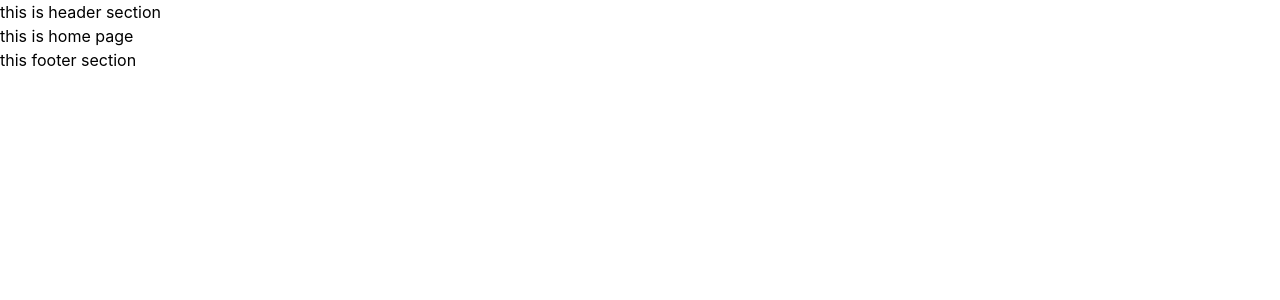
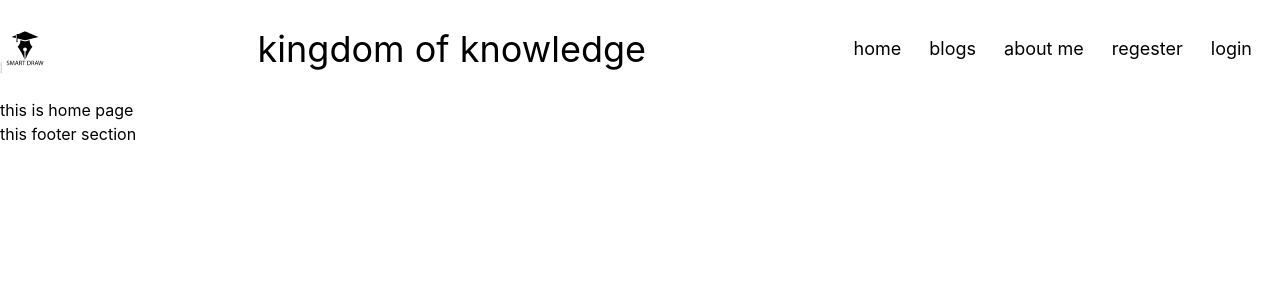
Before and after one commit to sajibur-dev/kingdom-of-knowledge, a React (Create React App) app: page / in a window 1280 px wide. Shown: the top 300 px of the page. Built offline with nearby package versions, Linux system fonts and the light colour scheme.

Commit message:
header component is done

```diff
--- a/public/index.html
+++ b/public/index.html
@@ -24,7 +24,7 @@
       work correctly both with client-side routing and a non-root public URL.
       Learn how to configure a non-root public URL by running `npm run build`.
     -->
-    <title>React App</title>
+    <title>Kingdom of Knowledge</title>
   </head>
   <body>
     <noscript>You need to enable JavaScript to run this app.</noscript>
--- a/src/Pages/Shared/Header/Header.js
+++ b/src/Pages/Shared/Header/Header.js
@@ -1,10 +1,28 @@
 import React from 'react';
+import { Link, NavLink } from 'react-router-dom';
+import logo from '../../../assets/images/brand-logo.png';
 
 const Header = () => {
     return (
-        <div>
-            <h3>this is header section</h3>
-        </div>
+        <header className='py-6 '>
+            <nav className='flex justify-between items-center max-w-7xl mx-auto'>
+                <div>
+                    <Link to="/"><img  src={logo} alt="" /></Link>
+                </div>
+                <div>
+                    <h3 className='text-4xl'>kingdom of knowledge</h3>
+                </div>
+                <div>
+                    <ul>
+                        <NavLink className="text-lg mr-7" to="/home">home</NavLink>
+                        <NavLink className="text-lg mr-7" to="/blogs">blogs</NavLink>
+                        <NavLink className="text-lg mr-7" to="/about">about me</NavLink>
+                        <NavLink className="text-lg mr-7" to="/regester">regester</NavLink>
+                        <NavLink className="text-lg mr-7" to="/login">login</NavLink>
+                    </ul>
+                </div>
+            </nav>
+        </header>
     );
 };
 
```
Also changed, not shown: src/assets/images/brand-logo.png (added).
